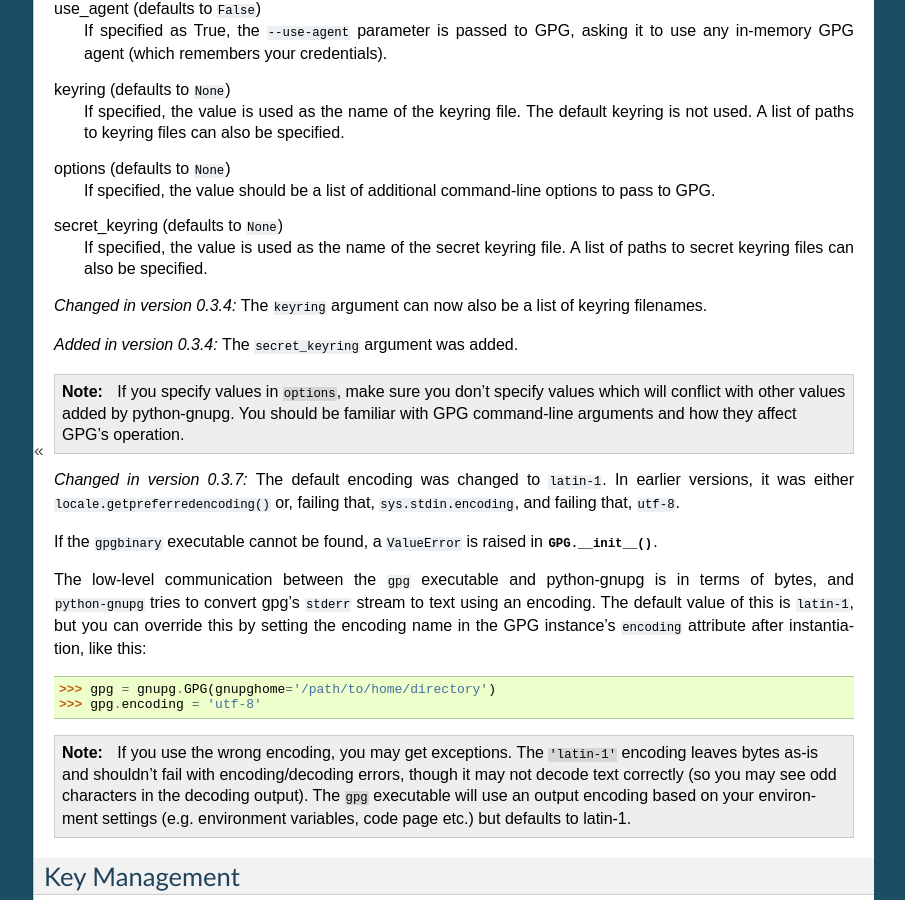
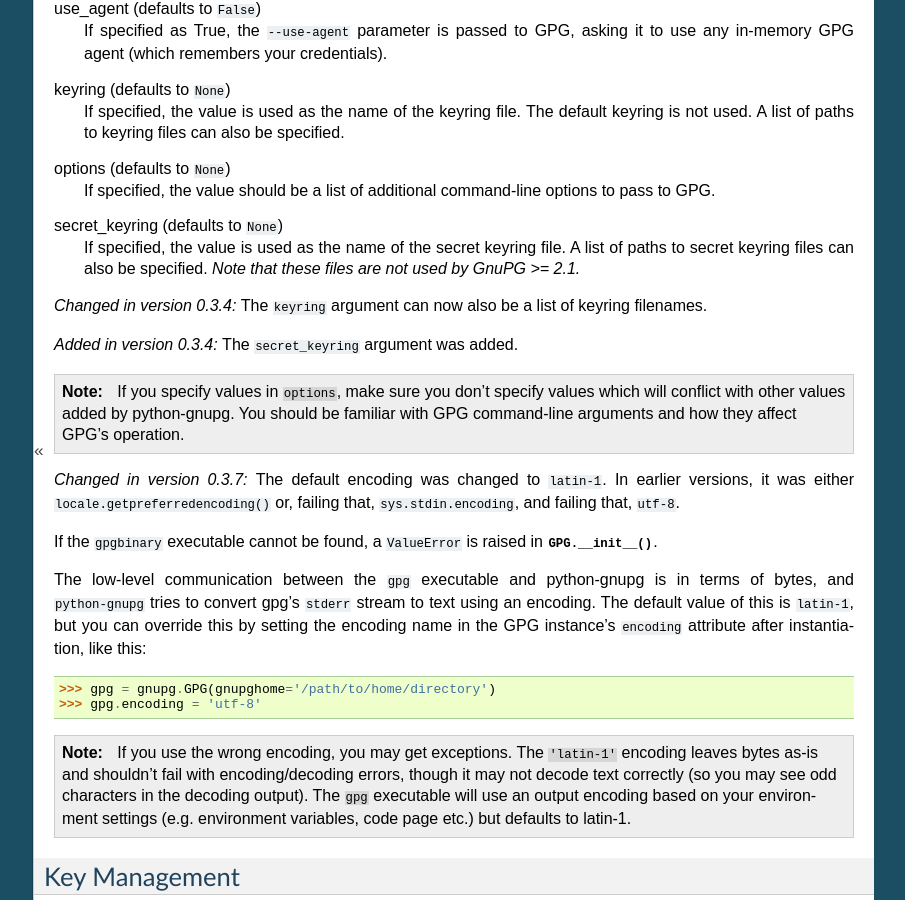
Before and after one commit to vsajip/python-gnupg, a Sphinx documentation site: the page built from docs/index.rst, in a window 1280 px wide and 900 px high, scrolled down 2336 px. Shown: the whole window, without its empty margins (196-1101 px from the left). Built offline with Sphinx 7.4.7, drawn with Linux system fonts in a browser that asks for light colours; formulas are drawn with MathJax 3.

Commit message:
Updated documentation on secret_keyring.

```diff
--- a/docs/index.rst
+++ b/docs/index.rst
@@ -127,7 +127,7 @@ options (defaults to ``None``)
     If specified, the value should be a list of additional command-line options to pass to GPG.
 secret_keyring (defaults to ``None``)
     If specified, the value is used as the name of the secret keyring file. A list of paths to secret keyring files can also be
-    specified.
+    specified. *Note that these files are not used by GnuPG >= 2.1.*
 
 .. versionchanged:: 0.3.4
    The ``keyring`` argument can now also be a list of keyring filenames.
```
